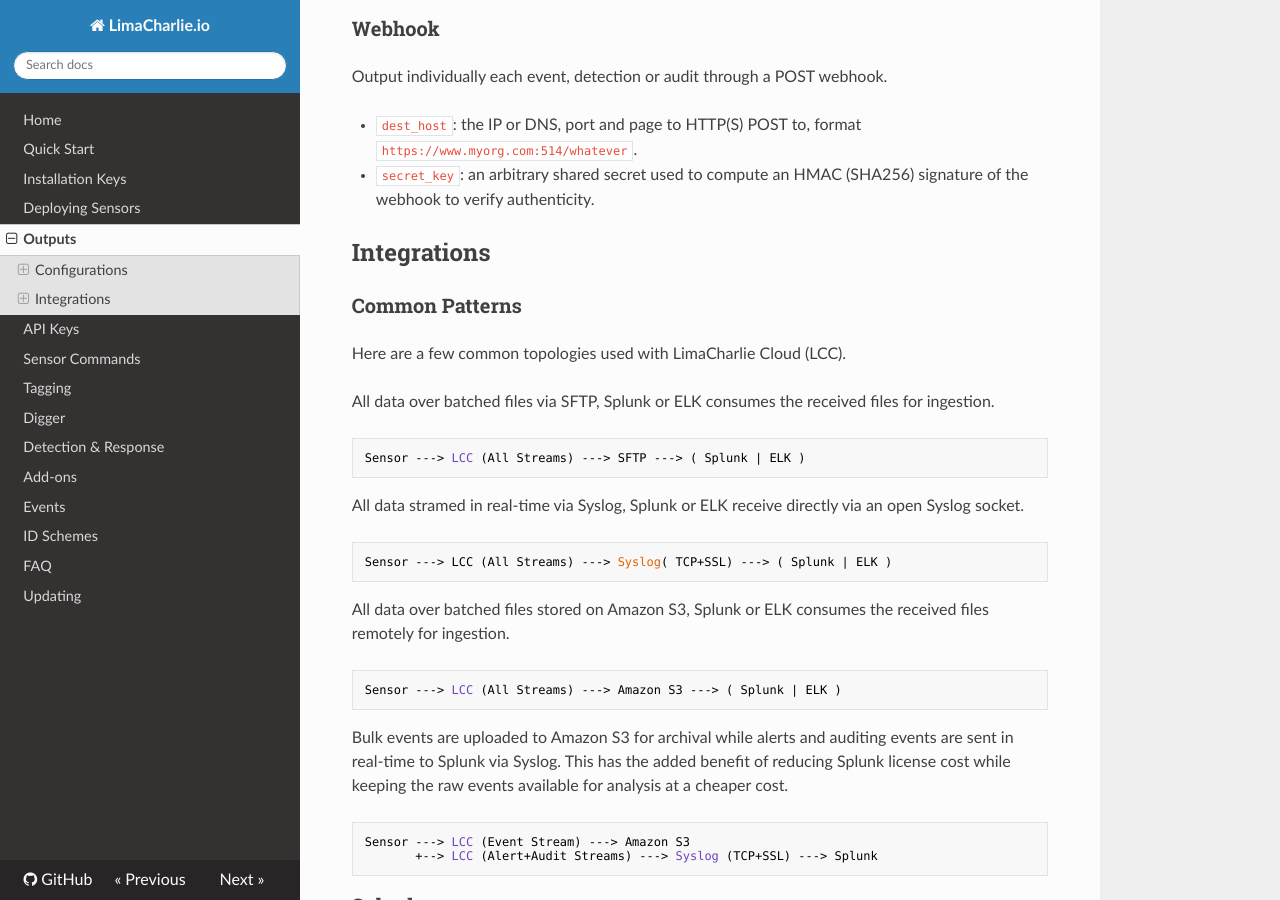
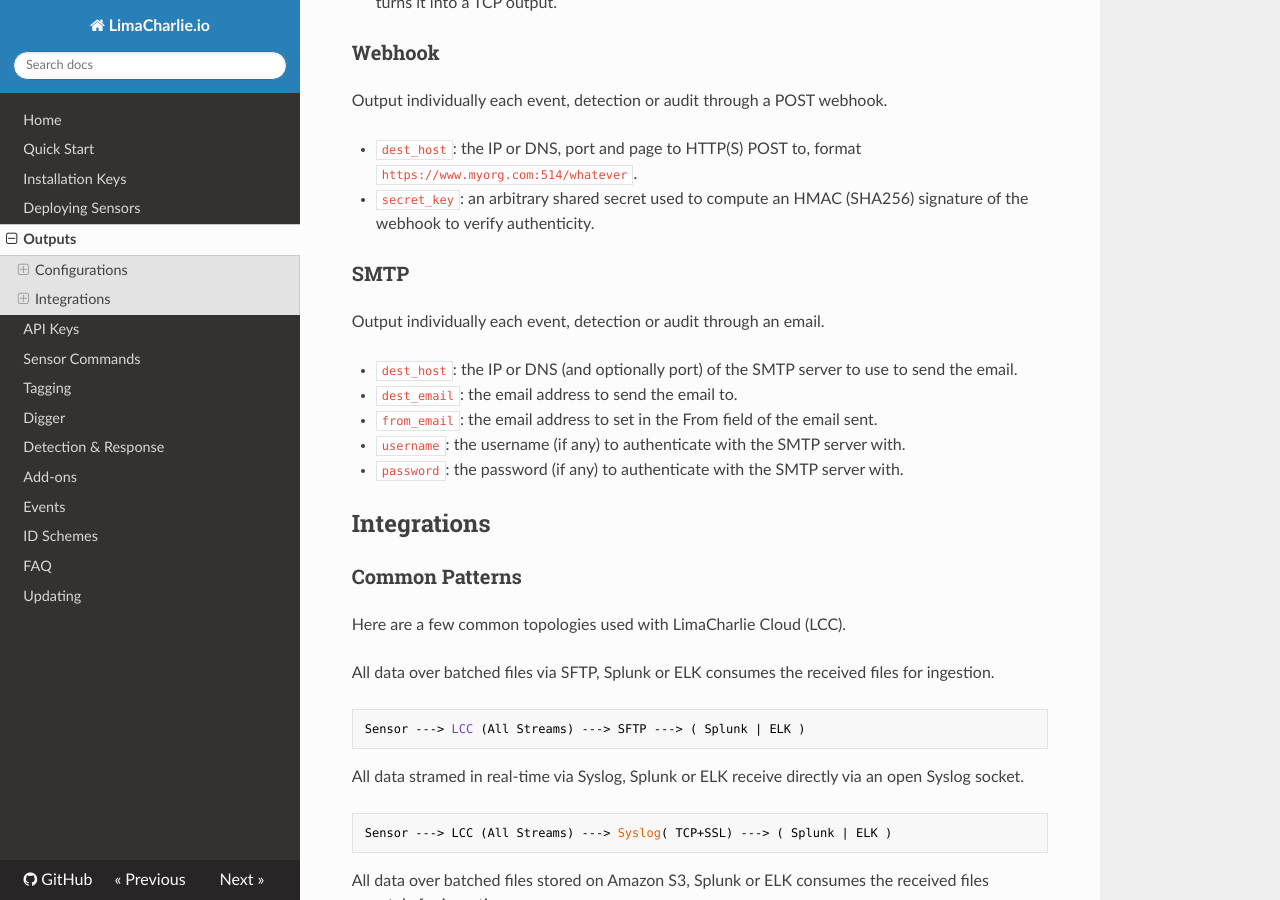
Before and after one commit to refractionPOINT/lce_doc, an MkDocs documentation site: the page built from docs/outputs.md, in a window 1280 px wide and 900 px high, scrolled down 2578 px. Built offline with MkDocs 1.6.1, drawn with Linux system fonts in a browser that asks for light colours; nearby versions of some CDN libraries; old or Windows-style settings are respelled for this version of MkDocs.

Commit message:
Adding a blurb about the SMTP Output.

```diff
--- a/docs/outputs.md
+++ b/docs/outputs.md
@@ -76,6 +76,15 @@ Output individually each event, detection or audit through a POST webhook.
 
 * `dest_host`: the IP or DNS, port and page to HTTP(S) POST to, format `https://www.myorg.com:514/whatever`.
 * `secret_key`: an arbitrary shared secret used to compute an HMAC (SHA256) signature of the webhook to verify authenticity.
+
+### SMTP
+Output individually each event, detection or audit through an email.
+
+* `dest_host`: the IP or DNS (and optionally port) of the SMTP server to use to send the email.
+* `dest_email`: the email address to send the email to.
+* `from_email`: the email address to set in the From field of the email sent.
+* `username`: the username (if any) to authenticate with the SMTP server with.
+* `password`: the password (if any) to authenticate with the SMTP server with.
 
 ## Integrations
 
```
